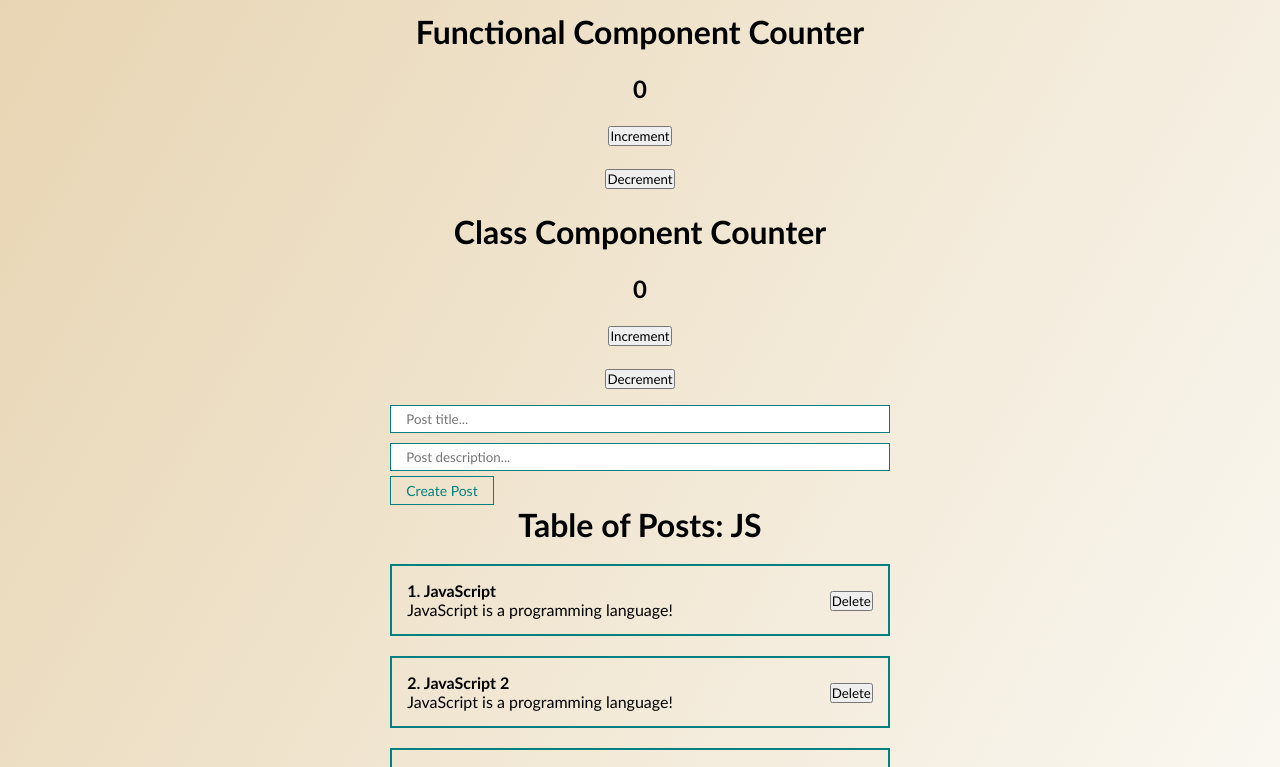
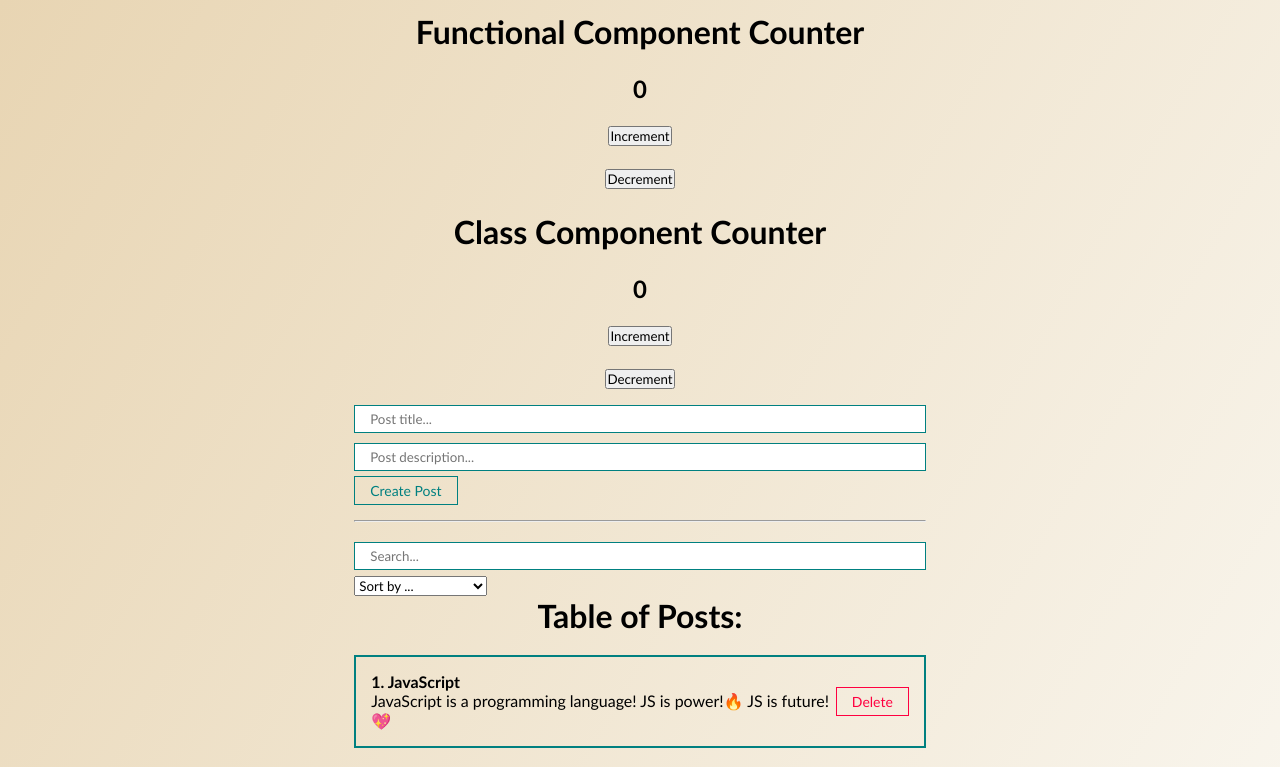
Before and after one commit to musobekmadrimov/Ubii-TV-React-Course, a React (Create React App) app: page / in a window 1280 px wide. Shown: the top 767 px of the page. Built offline with nearby package versions, Linux system fonts and the light colour scheme; the HTML template or start-up script is replaced by a standard one.

Commit message:
learned till useMemo() hook...

```diff
--- a/src/App.js
+++ b/src/App.js
@@ -1,71 +1,73 @@
-import React, { useState } from "react";
+import React, { useMemo, useState } from "react";
 import ClassCounter from "./components/ClassCounter";
 import Counter from "./components/Counter";
+import PostForm from "./components/PostForm";
 import PostList from "./components/PostList";
-import MyButton from "./components/UI/Button/MyButton";
-import MyInput from "./components/UI/Input/MyInput";
+
 import "./styles/app.css";
+import PostFilter from "./components/PostFilter";
 
 export default function App() {
   const [posts, setPosts] = useState([
     {
       id: 1,
       title: "JavaScript",
-      body: "JavaScript is a programming language!"
+      body:
+        "JavaScript is a programming language! JS is power!🔥 JS is future!💖"
     },
     {
       id: 2,
-      title: "JavaScript 2",
-      body: "JavaScript is a programming language!"
+      title: "Python",
+      body:
+        "Programming PL Python is a number one programming language in the world now!"
     },
     {
       id: 3,
-      title: "JavaScript 3",
-      body: "JavaScript is a programming language!"
+      title: "Java",
+      body:
+        "Running programming language on 3 billion devices around the world right now is Java!"
     }
   ]);
 
-  const [post, setPost] = useState({ title: "", body: "" });
+  const [filter, setFilter] = useState({ sort: "", query: "" });
 
-  const addNewPost = (e) => {
-    e.preventDefault();
+  const sortedPosts = useMemo(() => {
+    if (filter.sort) {
+      return [...posts].sort((a, b) =>
+        a[filter.sort].localeCompare(b[filter.sort])
+      );
+    }
+    return posts;
+  }, [filter.sort, posts]);
 
-    setPosts([...posts, { ...post, id: Date.now() }]);
-    setPost({ title: "", body: "" });
+  const sortedAndSearchedPosts = useMemo(() => {
+    return sortedPosts.filter(
+      (post) =>
+        post.title.toLowerCase().includes(filter.query) ||
+        post.body.toLowerCase().includes(filter.query)
+    );
+  }, [filter.query, sortedPosts]);
+
+  const createPost = (newPost) => {
+    setPosts([...posts, newPost]);
+  };
+
+  const removePost = (post) => {
+    setPosts(posts.filter((p) => p.id !== post.id));
   };
 
   return (
     <div className="App">
       <Counter />
       <ClassCounter />
-      <form>
-        <MyInput
-          value={post.title}
-          onChange={(e) => setPost({ ...post, title: e.target.value })}
-          type="text"
-          placeholder="Post title..."
-        />
-        {/*
-        ==============================================
-        const descInputRef = useRef(); */}
-        {/* Неуправляемый инпут(получения валуе) */}
-        {/* <MyInput
-          ref={descInputRef}
-          type="text"
-          placeholder="Post description..."
-        />
-        ==============================================
-        */}
-
-        <MyInput
-          value={post.body}
-          onChange={(e) => setPost({ ...post, body: e.target.value })}
-          type="text"
-          placeholder="Post description..."
-        />
-        <MyButton onClick={addNewPost}>Create Post</MyButton>
-      </form>
-      <PostList posts={posts} title="Table of Posts: JS" />
+      <PostForm create={createPost} />
+      <hr style={{ margin: "15px 0" }} />
+      <PostFilter {...{ filter, setFilter }} />
+      <PostList
+        remove={removePost}
+        posts={sortedAndSearchedPosts}
+        title="Table of Posts:"
+      />
     </div>
   );
 }
--- /dev/null
+++ b/src/components/PostFilter.jsx
@@ -0,0 +1,27 @@
+import React from "react";
+import MySelect from "./UI/Select/MySelect";
+import MyInput from "./UI/Input/MyInput";
+
+export default function PostFilter({ filter, setFilter }) {
+  return (
+    <div>
+      <MyInput
+        type="text"
+        placeholder="Search..."
+        value={filter.query}
+        onChange={(e) => setFilter({ ...filter, query: e.target.value })}
+      />
+      <MySelect
+        defaultValue={"Sort by ..."}
+        options={[
+          { value: "title", name: "Sort by name" },
+          { value: "body", name: "Sort by description" }
+        ]}
+        value={filter.sort}
+        onChange={(selectedSort) =>
+          setFilter({ ...filter, sort: selectedSort })
+        }
+      />
+    </div>
+  );
+}
--- /dev/null
+++ b/src/components/PostForm.jsx
@@ -0,0 +1,45 @@
+import React, { useState } from "react";
+import MyButton from "./UI/Button/MyButton";
+import MyInput from "./UI/Input/MyInput";
+
+export default function PostForm({ create }) {
+  const [post, setPost] = useState({ title: "", body: "" });
+  const addNewPost = (e) => {
+    e.preventDefault();
+    const newPost = {
+      ...post,
+      id: Date.now()
+    };
+    create(newPost);
+    setPost({ title: "", body: "" });
+  };
+  return (
+    <form>
+      <MyInput
+        value={post.title}
+        onChange={(e) => setPost({ ...post, title: e.target.value })}
+        type="text"
+        placeholder="Post title..."
+      />
+      {/*
+    ==============================================
+    const descInputRef = useRef(); */}
+      {/* Неуправляемый инпут(получения валуе) */}
+      {/* <MyInput
+      ref={descInputRef}
+      type="text"
+      placeholder="Post description..."
+    />
+    ==============================================
+    */}
+
+      <MyInput
+        value={post.body}
+        onChange={(e) => setPost({ ...post, body: e.target.value })}
+        type="text"
+        placeholder="Post description..."
+      />
+      <MyButton onClick={addNewPost}>Create Post</MyButton>
+    </form>
+  );
+}
--- a/src/components/PostItem.jsx
+++ b/src/components/PostItem.jsx
@@ -1,16 +1,19 @@
 import React from "react";
+import MyButton from "./UI/Button/MyButton";
 
-export default function PostItem(props) {
+export default function PostItem({ remove, ...props }) {
   return (
     <div className="post">
       <div className="post__content">
         <strong>
-          {props.number}. {props.posts.title}
+          {props.number}. {props.post.title}
         </strong>
-        <div>{props.posts.body}</div>
+        <div>{props.post.body}</div>
       </div>
       <div className="post__btns">
-        <button>Delete</button>
+        <MyButton onClick={() => remove(props.post)} danger>
+          Delete
+        </MyButton>
       </div>
     </div>
   );
--- a/src/components/PostList.jsx
+++ b/src/components/PostList.jsx
@@ -1,7 +1,10 @@
 import React from "react";
 import PostItem from "./PostItem";
 
-export default function PostList({ posts, title }) {
+export default function PostList({ posts, title, remove }) {
+  if (!posts.length) {
+    return <div className="noPost"> No Post is found... </div>;
+  }
   return (
     <div>
       <h1
@@ -12,7 +15,14 @@ export default function PostList({ posts, title }) {
         {title}
       </h1>
       {posts.map((post, index) => {
-        return <PostItem number={index + 1} posts={post} key={index} />;
+        return (
+          <PostItem
+            remove={remove}
+            number={index + 1}
+            post={post}
+            key={index}
+          />
+        );
       })}
     </div>
   );
--- a/src/components/UI/Button/MyButton.jsx
+++ b/src/components/UI/Button/MyButton.jsx
@@ -1,9 +1,9 @@
 import React from "react";
 import classes from "./MyButton.module.css";
 
-export default function MyButton({ children, ...props }) {
+export default function MyButton({ danger, children, ...props }) {
   return (
-    <button {...props} className={classes.myBtn}>
+    <button {...props} className={danger ? classes.myDangerBtn : classes.myBtn}>
       {children}
     </button>
   );
--- a/src/components/UI/Button/MyButton.module.css
+++ b/src/components/UI/Button/MyButton.module.css
@@ -5,4 +5,25 @@
   background: transparent;
   border: 1px solid teal;
   cursor: pointer;
+  transition: all 0.3s ease-in-out;
 }
+
+.myBtn:hover {
+  color: #fff;
+  background: teal;
+}
+
+.myDangerBtn {
+  padding: 5px 15px;
+  color: rgb(255, 0, 64);
+  font-size: 14px;
+  background: transparent;
+  border: 1px solid rgb(255, 0, 64);
+  cursor: pointer;
+  transition: all 0.3s ease-in-out;
+}
+
+.myDangerBtn:hover {
+  color: #fff;
+  background: rgb(255, 0, 64);
+}
--- /dev/null
+++ b/src/components/UI/Select/MySelect.jsx
@@ -0,0 +1,20 @@
+import React from "react";
+
+export default function MySelect({ options, defaultValue, value, onChange }) {
+  return (
+    <div>
+      <select value={value} onChange={(event) => onChange(event.target.value)}>
+        <option disabled value="">
+          {defaultValue}
+        </option>
+        {options.map((option, index) => {
+          return (
+            <option key={index} value={option.value}>
+              {option.name}
+            </option>
+          );
+        })}
+      </select>
+    </div>
+  );
+}
--- a/src/styles/app.css
+++ b/src/styles/app.css
@@ -17,6 +17,12 @@ body {
   align-items: center;
   justify-content: center;
   /* text-align: center; */
+}
+
+.App {
+  width: 80%;
+  margin: 0 auto;
+  padding-bottom: 100px;
 }
 
 .functional-component-counter {
@@ -45,3 +51,25 @@ body {
   align-items: center;
   margin: 20px 0;
 }
+
+.noPost {
+  width: 100%;
+  height: 80px;
+  margin: 30px 0;
+  padding: 20px 30px;
+  font-weight: 700;
+  background-color: #335c60;
+  color: #fff;
+  transition: all 1s ease;
+  animation: changeBgColor 2s infinite;
+  text-align: center;
+  font-size: 30px;
+}
+
+@keyframes changeBgColor {
+  50% {
+    background-color: #934f59;
+    color: #fff;
+    font-size: 20px;
+  }
+}
```
